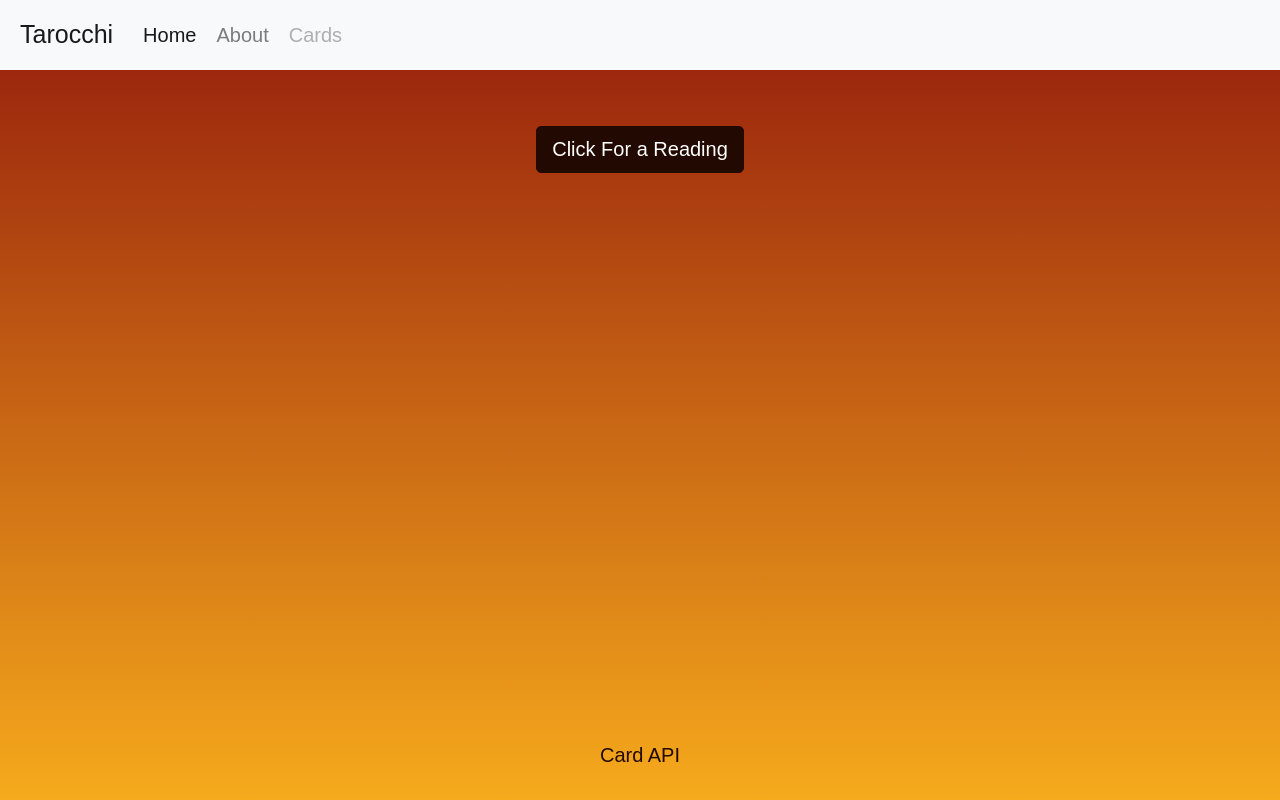
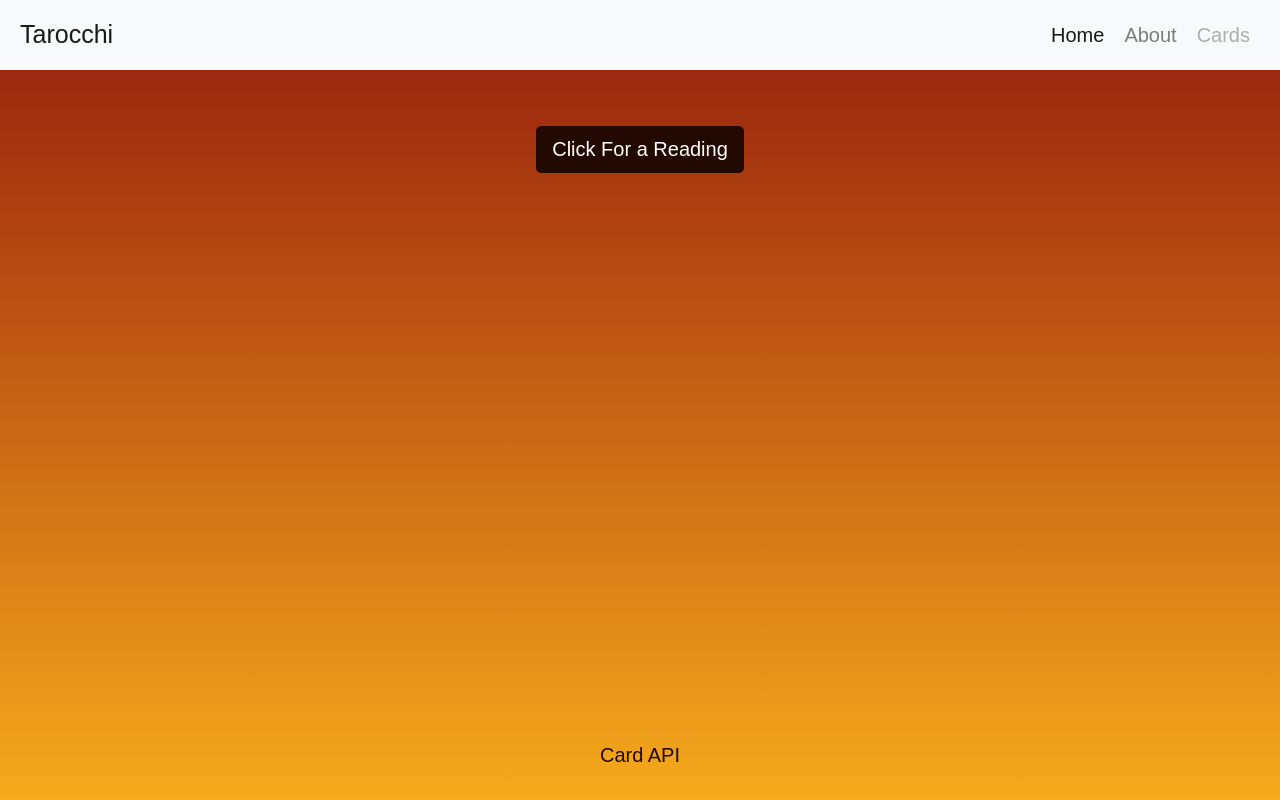
Before and after one commit to kat9513/TarocchiExpress, a website: page app/public/index.html in a window 1280 px wide. Drawn offline with nearby package versions, Linux system fonts and the light colour scheme; a web font is replaced by a local one.

Commit message:
pushing nav items to the right with mr-auto

```diff
--- a/app/public/assets/style.css
+++ b/app/public/assets/style.css
@@ -30,6 +30,9 @@
   flex-shrink: none;
 }
 
+ul.navbar-nav{
+  float: right;
+}
 
 /* Other Classes for Page Styling */
 .card-title, .card-text {
--- a/app/public/index.html
+++ b/app/public/index.html
@@ -29,7 +29,7 @@
 
         <div class="collapse navbar-collapse" id="navbarNav">
 
-            <ul class="navbar-nav">
+            <ul class="navbar-nav ml-auto">
                 <li class="nav-item active">
                     <a class="nav-link" href="/">Home <span class="sr-only">(current)</span></a>
                 </li>
```
Also changed, not shown: app/public/about.html (+1 -1 lines).
